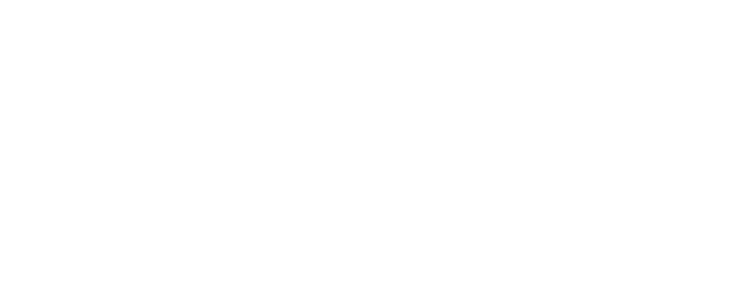
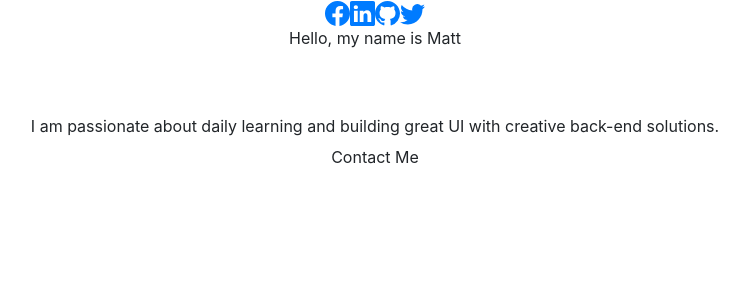
Before and after one commit to Matt-Chisholm/RESP-REACT, a React (Create React App) app: page / in a window 1280 px wide. Shown: the top 300 px of the page, without its empty margins (265-1010 px from the left). Built offline with nearby package versions, Linux system fonts and the light colour scheme.

Commit message:
profile work

```diff
--- a/package.json
+++ b/package.json
@@ -11,6 +11,7 @@
     "react": "^18.2.0",
     "react-dom": "^18.2.0",
     "react-scripts": "5.0.1",
+    "react-typical": "^0.1.3",
     "web-vitals": "^2.1.4"
   },
   "scripts": {
--- a/src/Components/Profile.js
+++ b/src/Components/Profile.js
@@ -1,5 +1,6 @@
 import React from 'react';
-import './Profile.js';
+import './Profile.css';
+import Typical from 'react-typical';
 
 export default function Profile() {
     return (
@@ -7,18 +8,66 @@
             <div className='profile-parent'>
                 <div className='profile-details'>
                     <div className='colz'>
-                        <a href='#'>
-                            <i className="bi bi-facebook"></i>
+                        <a href=''>
+                            <svg xmlns="http://www.w3.org/2000/svg" width="25" height="25" fill="currentColor" class="bi bi-facebook" viewBox="0 0 16 16">
+                                <path d="M16 8.049c0-4.446-3.582-8.05-8-8.05C3.58 0-.002 3.603-.002 8.05c0 4.017 2.926 7.347 6.75 7.951v-5.625h-2.03V8.05H6.75V6.275c0-2.017 1.195-3.131 3.022-3.131.876 0 1.791.157 1.791.157v1.98h-1.009c-.993 0-1.303.621-1.303 1.258v1.51h2.218l-.354 2.326H9.25V16c3.824-.604 6.75-3.934 6.75-7.951z"/>
+                            </svg>
                         </a>
-                        <a href='#'>
-                            <i className="bi bi-linkedin"></i>
+                        <a href='https://www.linkedin.com/in/matt-chisholm10/'>
+                            <svg xmlns="http://www.w3.org/2000/svg" width="25" height="25" fill="currentColor" class="bi bi-linkedin" viewBox="0 0 16 16">
+                                <path d="M0 1.146C0 .513.526 0 1.175 0h13.65C15.474 0 16 .513 16 1.146v13.708c0 .633-.526 1.146-1.175 1.146H1.175C.526 16 0 15.487 0 14.854V1.146zm4.943 12.248V6.169H2.542v7.225h2.401zm-1.2-8.212c.837 0 1.358-.554 1.358-1.248-.015-.709-.52-1.248-1.342-1.248-.822 0-1.359.54-1.359 1.248 0 .694.521 1.248 1.327 1.248h.016zm4.908 8.212V9.359c0-.216.016-.432.08-.586.173-.431.568-.878 1.232-.878.869 0 1.216.662 1.216 1.634v3.865h2.401V9.25c0-2.22-1.184-3.252-2.764-3.252-1.274 0-1.845.7-2.165 1.193v.025h-.016a5.54 5.54 0 0 1 .016-.025V6.169h-2.4c.03.678 0 7.225 0 7.225h2.4z"/>
+                            </svg>
                         </a>
-                        <a href='#'>
-                            <i className="bi bi-github"></i>
+                        <a href='https://github.com/Matt-Chisholm'>
+                            <svg xmlns="http://www.w3.org/2000/svg" width="25" height="25" fill="currentColor" class="bi bi-github" viewBox="0 0 16 16">
+                                <path d="M8 0C3.58 0 0 3.58 0 8c0 3.54 2.29 6.53 5.47 7.59.4.07.55-.17.55-.38 0-.19-.01-.82-.01-1.49-2.01.37-2.53-.49-2.69-.94-.09-.23-.48-.94-.82-1.13-.28-.15-.68-.52-.01-.53.63-.01 1.08.58 1.23.82.72 1.21 1.87.87 2.33.66.07-.52.28-.87.51-1.07-1.78-.2-3.64-.89-3.64-3.95 0-.87.31-1.59.82-2.15-.08-.2-.36-1.02.08-2.12 0 0 .67-.21 2.2.82.64-.18 1.32-.27 2-.27.68 0 1.36.09 2 .27 1.53-1.04 2.2-.82 2.2-.82.44 1.1.16 1.92.08 2.12.51.56.82 1.27.82 2.15 0 3.07-1.87 3.75-3.65 3.95.29.25.54.73.54 1.48 0 1.07-.01 1.93-.01 2.2 0 .21.15.46.55.38A8.012 8.012 0 0 0 16 8c0-4.42-3.58-8-8-8z"/>
+                            </svg>
                         </a>
-                        <a href='#'>
-                            <i className="bi bi-twitter"></i>
+                        <a href=''>
+                            <svg xmlns="http://www.w3.org/2000/svg" width="25" height="25" fill="currentColor" class="bi bi-twitter" viewBox="0 0 16 16">
+                                <path d="M5.026 15c6.038 0 9.341-5.003 9.341-9.334 0-.14 0-.282-.006-.422A6.685 6.685 0 0 0 16 3.542a6.658 6.658 0 0 1-1.889.518 3.301 3.301 0 0 0 1.447-1.817 6.533 6.533 0 0 1-2.087.793A3.286 3.286 0 0 0 7.875 6.03a9.325 9.325 0 0 1-6.767-3.429 3.289 3.289 0 0 0 1.018 4.382A3.323 3.323 0 0 1 .64 6.575v.045a3.288 3.288 0 0 0 2.632 3.218 3.203 3.203 0 0 1-.865.115 3.23 3.23 0 0 1-.614-.057 3.283 3.283 0 0 0 3.067 2.277A6.588 6.588 0 0 1 .78 13.58a6.32 6.32 0 0 1-.78-.045A9.344 9.344 0 0 0 5.026 15z"/>
+                            </svg>
                         </a>
+                    </div>
+                <div className="profile-details-name">
+                    <span className="primary-text">
+                        {" "}
+                        Hello, my name is <span className="highlighted-text">Matt</span>
+                    </span>
+                    </div>
+                    <div className='profile-details-role'>
+                        <span className='primary-text'>
+                            {" "}
+                            <h1>
+                                {" "}
+                                <Typical
+                                loop={Infinity}
+                                wrapper="p"
+                                steps={[
+                                    "Full Stack Developer",
+                                    3000,
+                                    "Enthusiastic Learner",
+                                    3000,
+                                    "PERN Stack Developer",
+                                    3000,
+                                    "Javascript/Typescript",
+                                    3000,
+                                    "React & Redux",
+                                    3000
+                                ]}
+                                />
+                            </h1>
+                            <span className="profile-role-tagline">
+                                 I am passionate about daily learning and building great UI with creative back-end solutions.
+                            </span>
+                        </span>
+                    </div>
+                    <div className="profile-options">
+                        <button className='btn primary-btn'>
+                        {" "}
+                        Contact Me{" "}
+                        </button>
+                        <a href='#'></a>
                     </div>
                 </div>
             </div>
```
Also changed, not shown: 1 other file (tests, documents, lock files or other folders).
